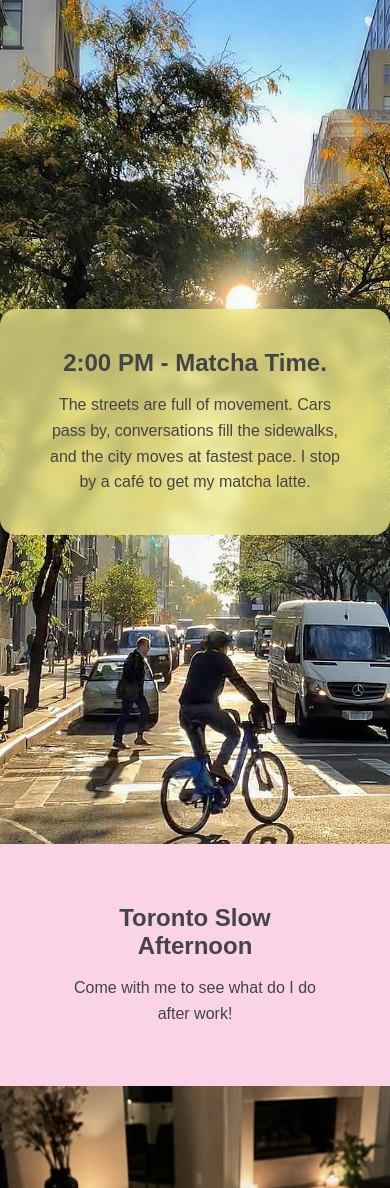
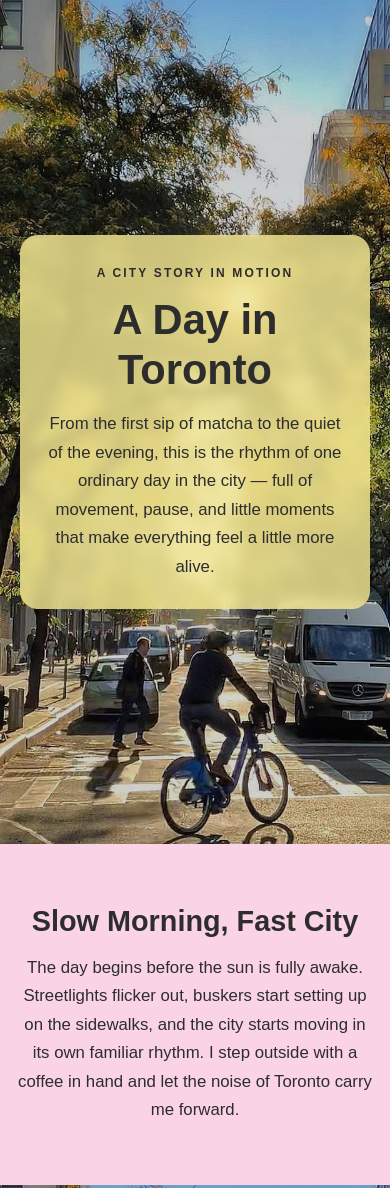
Before and after one commit to julietiramisu/Lab-1, a plain HTML site: page index.html in a window 390 px wide. Shown: the top 1188 px of the page. Drawn offline with Linux system fonts and the light colour scheme.

Commit message:
Expand parallax storytelling page

```diff
--- a/index.html
+++ b/index.html
@@ -9,42 +9,85 @@
   </head>
 
   <body>
-        <section class="afternoon parallax">
+    <header class="intro parallax">
       <div class="card">
-        <h1>2:00 PM - Matcha Time.</h1>
-        <p>The streets are full of movement. Cars pass by, conversations fill the sidewalks, and the city moves at fastest pace. I stop by a café to get my matcha latte.</p>
+        <p class="eyebrow">A city story in motion</p>
+        <h1>A Day in Toronto</h1>
+        <p>
+          From the first sip of matcha to the quiet of the evening, this is the rhythm of one ordinary day in the city — full of movement, pause, and little moments that make everything feel a little more alive.
+        </p>
+      </div>
+    </header>
+
+    <section class="content">
+      <h2>Slow Morning, Fast City</h2>
+      <p>
+        The day begins before the sun is fully awake. Streetlights flicker out, buskers start setting up on the sidewalks, and the city starts moving in its own familiar rhythm. I step outside with a coffee in hand and let the noise of Toronto carry me forward.
+      </p>
+    </section>
+
+    <section class="afternoon parallax">
+      <div class="card">
+        <h2>2:00 PM - Matcha Time</h2>
+        <p>
+          The streets are full of movement. Cars glide past, conversations fill the sidewalks, and the city feels alive at full speed. I stop by a café, order a matcha latte, and take a minute to let the crowd pass by while I breathe in the energy around me.
+        </p>
       </div>
     </section>
 
     <section class="content">
       <h2>Toronto Slow Afternoon</h2>
       <p>
-        Come with me to see what do I do after work!
+        After work, I wander a little longer than planned. The sidewalks feel softer in the afternoon light, storefronts glow in the sun, and every corner seems to invite a pause. Even the ordinary moments feel cinematic when you stop to notice them.
       </p>
     </section>
 
     <section class="dinner parallax">
       <div class="card">
         <h2>7:00 PM - Dinner Time</h2>
-        <p>As the sun disappears, the city transforms. Buildings begin to glow, restaurants fill with people, and the streets take on a completely different atmosphere. I am now grabbing dinner with my friends in Ossington.</p>
+        <p>
+          As the sun slips lower, the city transforms. Buildings begin to glow, windows fill with warm light, and the streets become louder with laughter, clinking glasses, and the excitement of dinner plans. I meet my friends in Ossington, and the night starts to feel like a scene from a movie.
+        </p>
       </div>
     </section>
 
     <section class="content">
-      <h2>My to-go dish in Ossington?</h2>
-      <p>I love pasta and steak, pair with an espresso martini!</p>
+      <h2>My go-to dish in Ossington</h2>
+      <p>
+        We talk over pasta, steak, and something sweet to finish the meal. There is always room for one more joke, one more story, and one more late-night recommendation. The city feels bigger when you are sharing it with people you love.
+      </p>
     </section>
 
-        <section class="night parallax">
+    <section class="night parallax">
       <div class="card">
         <h2>10:00 PM - Bed Time</h2>
-        <p>Eventually, the city becomes quiet again. I am tucked in bed and ready to sleep. Tomorrow, the cycle will begin once more.</p>
+        <p>
+          Eventually, the city becomes quiet again. Streetlights soften, windows fade into shadows, and the world settles into a calmer pace. I slip into bed, ready to sleep, knowing tomorrow will bring a new version of the same beautiful rhythm.
+        </p>
       </div>
     </section>
 
     <section class="content">
-      <h2>Goodnight Everyone!</h2>
-      <p>Would you like to join me again tomorrow for another hangout downtown?</p>
+      <h2>Goodnight, Toronto</h2>
+      <p>
+        The night closes gently, but not quietly enough to erase the feeling of everything that happened that day. There is something comforting about the way city life keeps moving, even when the lights dim and the streets go still.
+      </p>
+    </section>
+
+    <section class="morning parallax">
+      <div class="card">
+        <h2>7:00 AM - The Next Morning</h2>
+        <p>
+          Morning arrives with a softer kind of energy. The sky opens up, the sidewalks are fresh again, and the city feels ready to begin all over. I step out once more, and the day starts before I even realize it.
+        </p>
+      </div>
+    </section>
+
+    <section class="content final-block">
+      <h2>And the story continues</h2>
+      <p>
+        Would you like to join me again tomorrow for another hangout downtown? The city is always changing, but the feeling stays the same: there is always another moment worth noticing, another path worth taking, and another day waiting just around the corner.
+      </p>
     </section>
   </body>
 </html>
--- a/style.css
+++ b/style.css
@@ -4,24 +4,79 @@
   box-sizing: border-box;
 }
 
+html {
+  scroll-behavior: smooth;
+}
+
 body {
   font-family: Arial, sans-serif;
-  color: #444;
+  color: #2d2d2d;
   background: #faf7f4;
+  line-height: 1.6;
 }
 
 .parallax {
-  height: 100vh;
-
+  position: relative;
+  min-height: 100vh;
   display: flex;
   justify-content: center;
   align-items: center;
+  padding: 40px 20px;
+  background-size: cover;
+  background-position: center center;
+  background-repeat: no-repeat;
+  background-attachment: fixed;
+  overflow: hidden;
+}
 
-  background-size: cover;
-  background-position: center;
-  background-repeat: no-repeat;
+.parallax::before {
+  content: "";
+  position: absolute;
+  inset: 0;
+  background: rgba(18, 18, 18, 0.18);
+}
 
-  background-attachment: fixed;
+.card {
+  position: relative;
+  z-index: 1;
+  background: rgba(248, 236, 148, 0.8);
+  padding: 40px 32px;
+  border-radius: 18px;
+  backdrop-filter: blur(6px);
+  max-width: 560px;
+  text-align: center;
+  box-shadow: 0 18px 35px rgba(0, 0, 0, 0.08);
+}
+
+.eyebrow {
+  text-transform: uppercase;
+  letter-spacing: 0.18em;
+  font-size: 0.75rem;
+  font-weight: 700;
+  margin-bottom: 12px;
+}
+
+.content {
+  min-height: 40vh;
+  display: flex;
+  flex-direction: column;
+  justify-content: center;
+  align-items: center;
+  text-align: center;
+  padding: 80px 24px;
+  background: #fad4e6;
+}
+
+.content p {
+  max-width: 760px;
+}
+
+.final-block {
+  background: #f3cbd5;
+}
+
+.intro {
+  background-image: url("images/afternoonstreet.jpg");
 }
 
 .afternoon {
@@ -36,39 +91,39 @@ body {
   background-image: url("images/bed.jpg");
 }
 
-.content {
-  min-height: 5vh;
-
-  display: flex;
-  flex-direction: column;
-  justify-content: center;
-  align-items: center;
-
-  text-align: center;
-
-  padding: 60px;
-  background: #fad4e6;
-}
-
-.card {
-  background: rgba(240, 235, 141, 0.75);
-
-  padding: 40px;
-
-  border-radius: 16px;
-
-  backdrop-filter: blur(6px);
-
-  max-width: 500px;
-
-  text-align: center;
+.morning {
+  background-image: url("images/afternoonstreet.jpg");
 }
 
 h1,
 h2 {
   margin-bottom: 15px;
+  line-height: 1.2;
+}
+
+h1 {
+  font-size: clamp(2.6rem, 5vw, 4.5rem);
+}
+
+h2 {
+  font-size: clamp(1.8rem, 3vw, 2.8rem);
 }
 
 p {
-  line-height: 1.6;
+  line-height: 1.7;
+  font-size: 1.05rem;
 }
+
+@media (max-width: 700px) {
+  .card {
+    padding: 28px 22px;
+  }
+
+  .content {
+    padding: 60px 18px;
+  }
+
+  .parallax {
+    background-attachment: scroll;
+  }
+}
```
